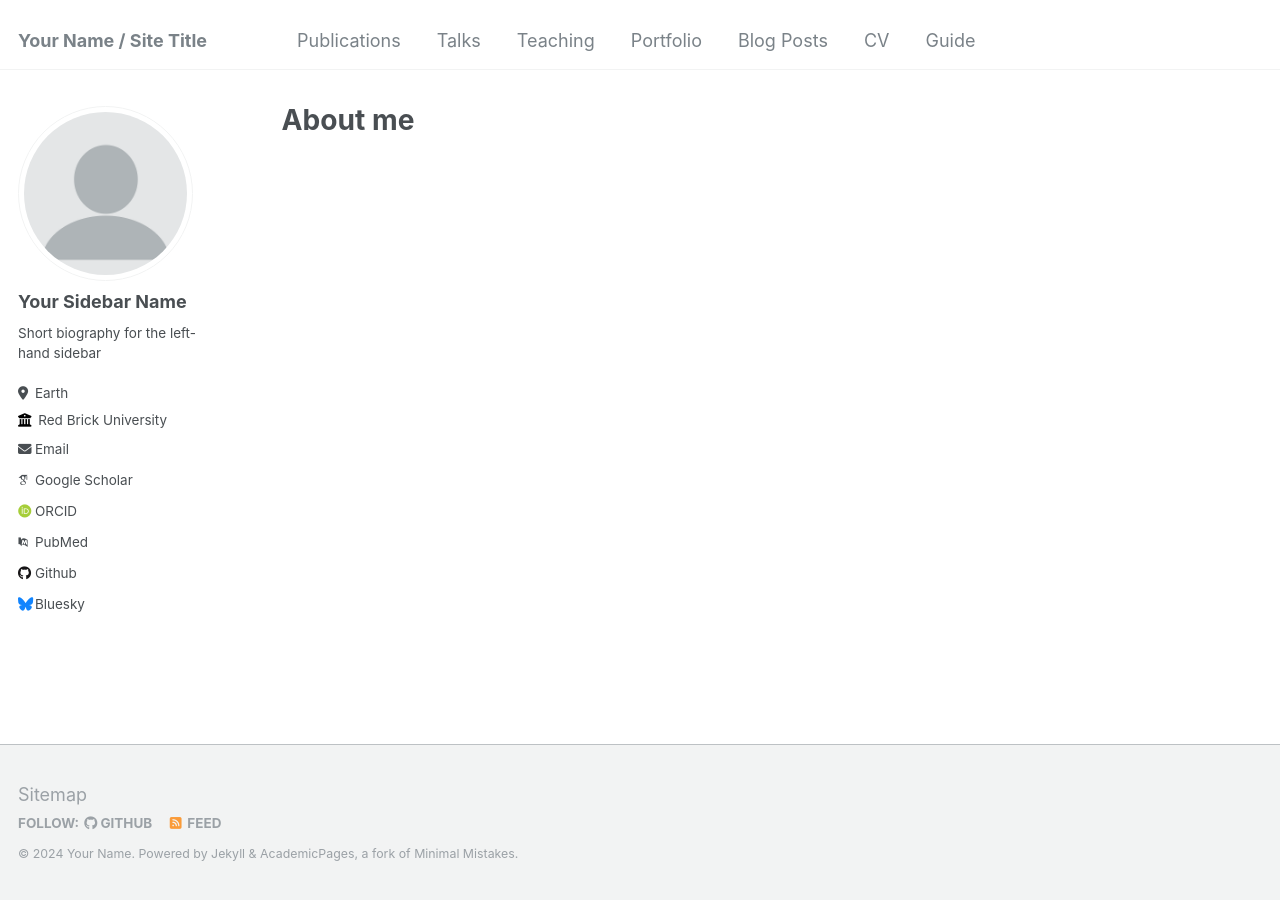
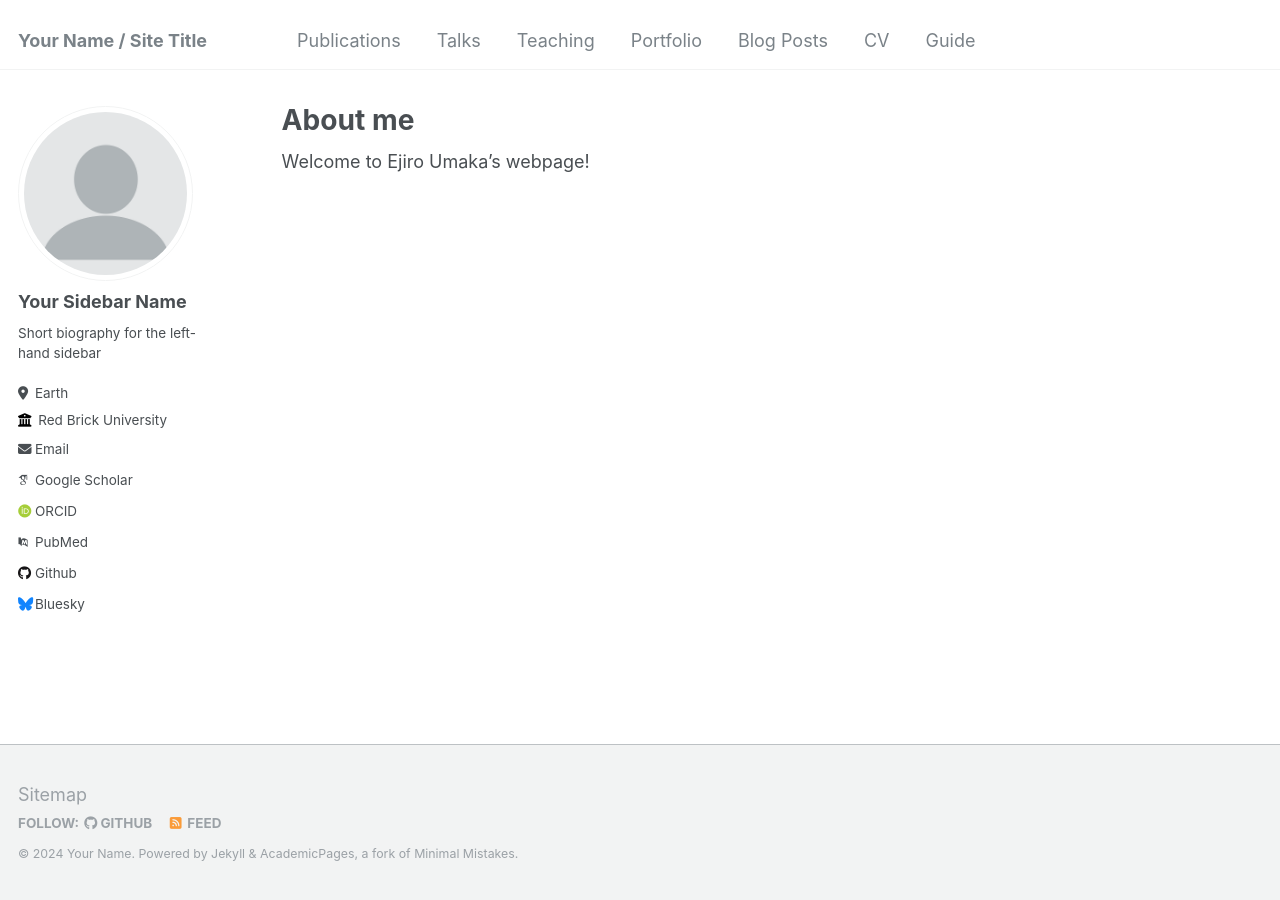
Before and after one commit to eumaka/eumaka.github.io, a Jekyll site: the page built from _pages/about.md, in a window 1280 px wide. Built offline with Jekyll 4.4.1, drawn with Linux system fonts in a browser that asks for light colours; some web fonts are replaced.

Commit message:
Update about.md

```diff
--- a/_pages/about.md
+++ b/_pages/about.md
@@ -1,8 +1,11 @@
 ---
 permalink: /
 title: "About me"
+excerpt: "About me"
 author_profile: true
 redirect_from:
   - /about/
   - /about.html
 ---
+
+Welcome to Ejiro Umaka's webpage!
```
